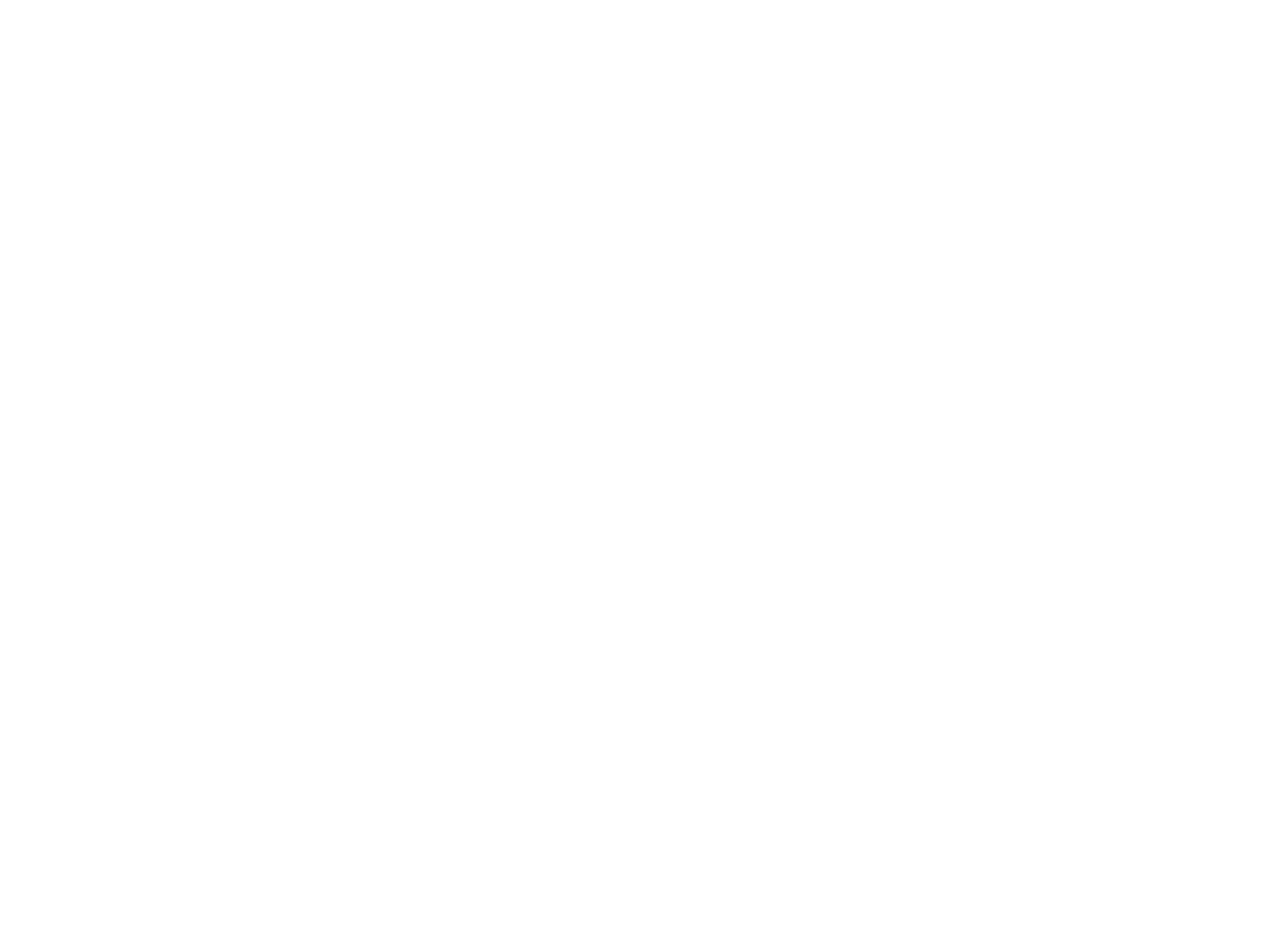
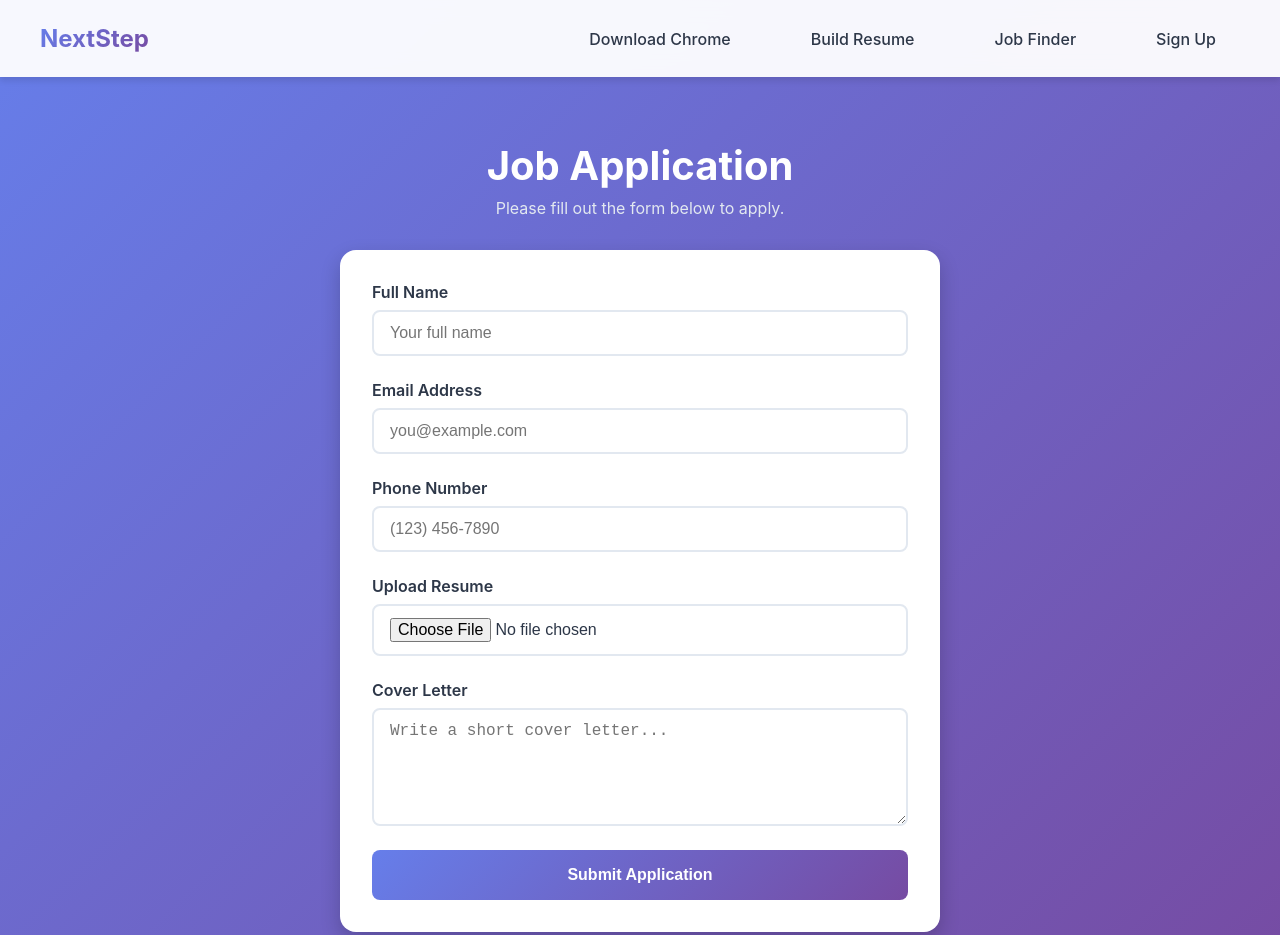
Before and after one commit to ujenniee/DubHacks, a plain HTML site: page apply.html in a window 1280 px wide. Shown: the top 935 px of the page. Before the commit the page ends 800 px from the top, so only its background shows below. Drawn offline with Linux system fonts and the light colour scheme.

```diff
--- a/apply.html
+++ b/apply.html
@@ -0,0 +1,67 @@
+<!DOCTYPE html>
+<html lang="en">
+<head>
+    <meta charset="UTF-8">
+    <meta name="viewport" content="width=device-width, initial-scale=1.0">
+    <title>Modern Navbar</title>
+    <link rel="stylesheet" href="style.css">
+</head>
+<body>
+    <nav id="navbar">
+        <div class="nav-container">
+            <a href="home.html" class="logo">NextStep</a>
+            <ul class="nav-links">
+                <li><a href="#download">Download Chrome </a></li>
+                <li><a href="#contact">Build Resume</a></li>
+                <li><a href="jobFinder.html">Job Finder</a></li>
+                <li><a href="jobFinder.html">Sign Up</a></li>
+            </ul>
+        </div>
+    </nav>
+    <!-- application -->
+    <section class="job-application">
+  <div class="application-container">
+    <h1 class="application-title">Job Application</h1>
+    <p class="application-subtitle">Please fill out the form below to apply.</p>
+
+    <form class="application-form" action="#" method="post" enctype="multipart/form-data">
+
+      <div class="form-box">
+        <!-- Full Name -->
+        <div class="form-group">
+          <label for="fullName">Full Name</label>
+          <input type="text" id="fullName" name="fullName" placeholder="Your full name" required>
+        </div>
+
+        <!-- Email -->
+        <div class="form-group">
+          <label for="email">Email Address</label>
+          <input type="email" id="email" name="email" placeholder="you@example.com" required>
+        </div>
+
+        <!-- Phone -->
+        <div class="form-group">
+          <label for="phone">Phone Number</label>
+          <input type="tel" id="phone" name="phone" placeholder="(123) 456-7890" required>
+        </div>
+
+        <!-- Resume Upload -->
+        <div class="form-group">
+          <label for="resume">Upload Resume</label>
+          <input type="file" id="resume" name="resume" accept=".pdf,.doc,.docx" required>
+        </div>
+
+        <!-- Cover Letter -->
+        <div class="form-group">
+          <label for="coverLetter">Cover Letter</label>
+          <textarea id="coverLetter" name="coverLetter" placeholder="Write a short cover letter..." rows="5"></textarea>
+        </div>
+
+        <!-- Submit Button -->
+        <button type="submit" class="submit-btn">Submit Application</button>
+      </div>
+
+    </form>
+  </div>
+</section>
+</body>
--- a/style.css
+++ b/style.css
@@ -279,7 +279,6 @@
 .upload-btn:hover {
     transform: scale(1.05);
 }
-
 
 
 
@@ -611,6 +610,7 @@
     font-weight: 600;
     cursor: pointer;
     transition: transform 0.3s ease;
+     text-decoration: none;
 }
 
 .apply-btn:hover {
@@ -692,6 +692,106 @@
     font-weight: 600;
     cursor: pointer
 }
+
+/* application */
+body {
+  font-family: -apple-system, BlinkMacSystemFont, 'Segoe UI', Roboto, sans-serif;
+  margin: 0;
+  padding: 0;
+  background: linear-gradient(135deg, #667eea 0%, #764ba2 100%);
+  min-height: 100vh;
+}
+
+.job-application {
+  display: flex;
+  justify-content: center;
+  align-items: flex-start;
+  padding: 4rem 2rem;
+  color: white;
+}
+
+.application-container {
+  max-width: 600px;
+  width: 100%;
+  text-align: center;
+}
+
+.application-title {
+  font-size: 2.5rem;
+  font-weight: 700;
+  margin-bottom: 0.5rem;
+}
+
+.application-subtitle {
+  font-size: 1rem;
+  margin-bottom: 2rem;
+  color: #e2e8f0;
+}
+
+/* White rounded box */
+.form-box {
+  background: white;
+  padding: 2rem;
+  border-radius: 16px;
+  box-shadow: 0 8px 20px rgba(0,0,0,0.2);
+  text-align: left;
+  color: #2d3748;
+}
+
+.application-form .form-group {
+  display: flex;
+  flex-direction: column;
+  margin-bottom: 1.5rem;
+}
+
+.application-form label {
+  font-weight: 600;
+  margin-bottom: 0.5rem;
+}
+
+.application-form input,
+.application-form textarea {
+  padding: 0.75rem 1rem;
+  border-radius: 8px;
+  border: 2px solid #e2e8f0;
+  font-size: 1rem;
+  resize: vertical;
+}
+
+.application-form input:focus,
+.application-form textarea:focus {
+  outline: none;
+  border-color: #667eea;
+}
+
+.submit-btn {
+  width: 100%;
+  padding: 1rem;
+  background: linear-gradient(135deg, #667eea 0%, #764ba2 100%);
+  color: white;
+  font-weight: 700;
+  font-size: 1rem;
+  border: none;
+  border-radius: 8px;
+  cursor: pointer;
+  transition: transform 0.2s ease;
+}
+
+.submit-btn:hover {
+  transform: scale(1.05);
+}
+
+/* Responsive */
+@media (max-width: 600px) {
+  .application-container {
+    padding: 0 1rem;
+  }
+
+  .application-title {
+    font-size: 2rem;
+  }
+}
+
 
 /* Footer */
 footer {
```
Also changed, not shown: jobFinder.html (+1 -1 lines), signUp.html (added).
